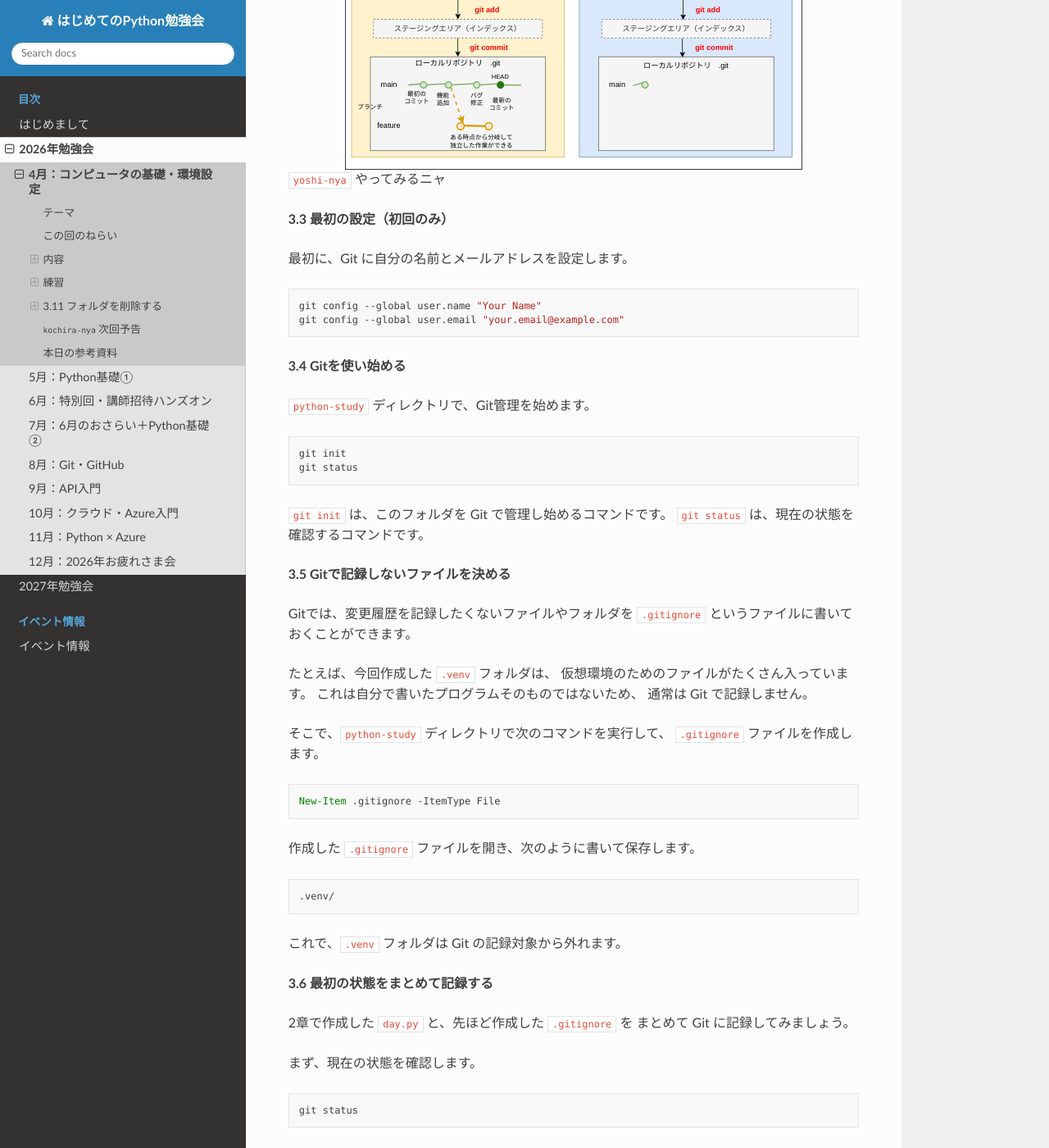
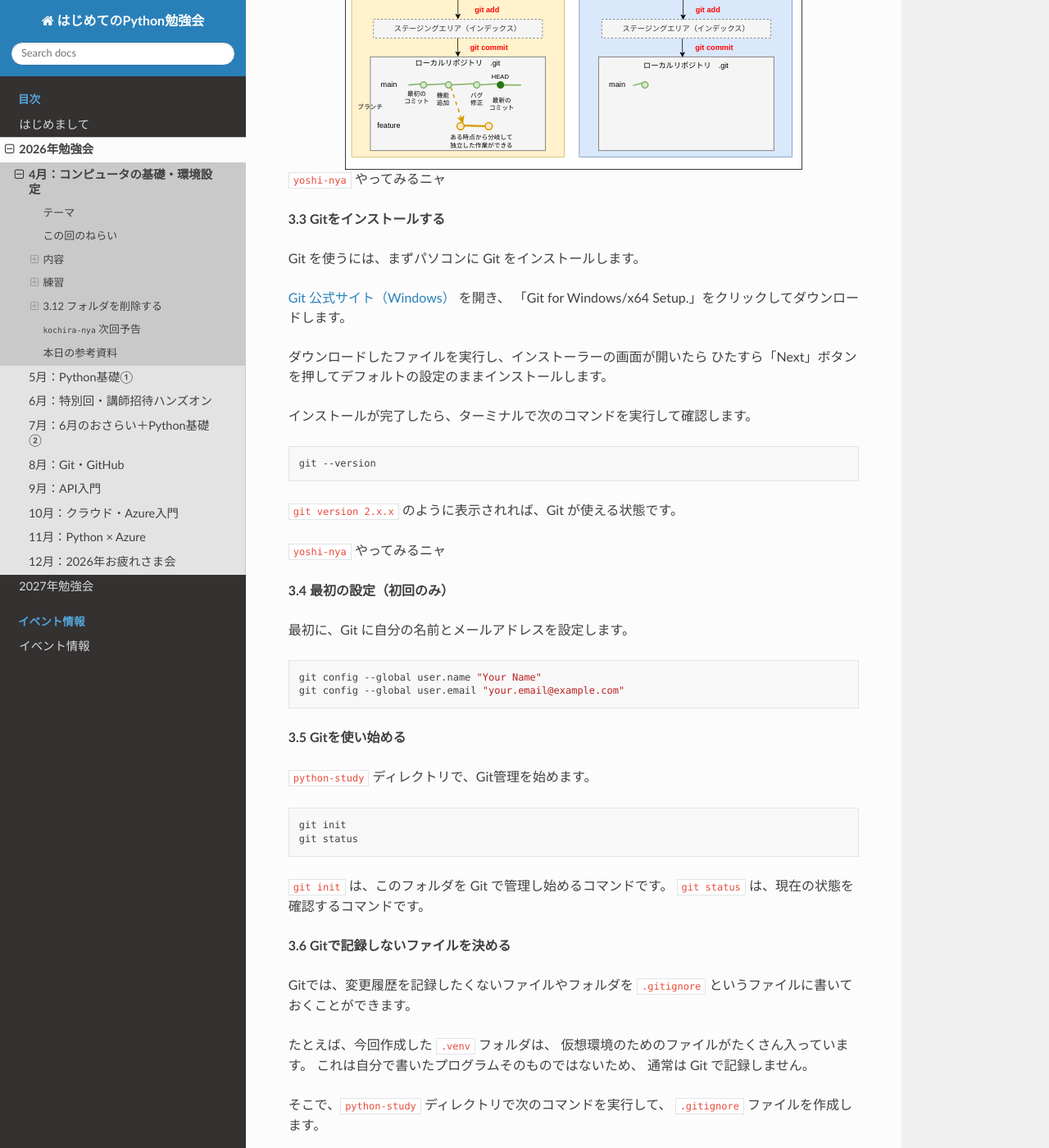
Before and after one commit to MikiMakino/python-study, a Sphinx documentation site: the page built from source/2026/04_april.rst, in a window 1280 px wide and 1400 px high, scrolled down 9285 px. Shown: the whole window at 82% size. Built offline with Sphinx 7.4.7 and the Read the Docs theme 3.1.0, drawn with Linux system fonts in a browser that asks for light colours; cross-references to code outside the pages are shown as plain code; some of the changed text lies outside the part shown.

Commit message:
add git install

```diff
--- a/source/2026/04_april.rst
+++ b/source/2026/04_april.rst
@@ -391,7 +391,27 @@ Git は自分のパソコンの中で動いています。
 
 :nekochan:`yoshi-nya` やってみるニャ
 
-**3.3 最初の設定（初回のみ）**
+**3.3 Gitをインストールする**
+
+Git を使うには、まずパソコンに Git をインストールします。
+
+`Git 公式サイト（Windows） <https://git-scm.com/install/windows>`_ を開き、
+「Git for Windows/x64 Setup.」をクリックしてダウンロードします。
+
+ダウンロードしたファイルを実行し、インストーラーの画面が開いたら
+ひたすら「Next」ボタンを押してデフォルトの設定のままインストールします。
+
+インストールが完了したら、ターミナルで次のコマンドを実行して確認します。
+
+.. code-block:: bash
+
+   git --version
+
+``git version 2.x.x`` のように表示されれば、Git が使える状態です。
+
+:nekochan:`yoshi-nya` やってみるニャ
+
+**3.4 最初の設定（初回のみ）**
 
 最初に、Git に自分の名前とメールアドレスを設定します。
 
@@ -699,7 +719,7 @@ Git の履歴にはまだ記録されていません。
 6. ``git log --oneline`` を実行して、変更を打ち消すコミットが追加されたことを確認する
 
 
-3.11 フォルダを削除する
+3.12 フォルダを削除する
 ----------------------------
 
 学習が終わったら、練習用に作成したフォルダを削除して片づけましょう。
```
Also changed, not shown: other parts of source/2026/04_april.rst (+7 -7 lines).
